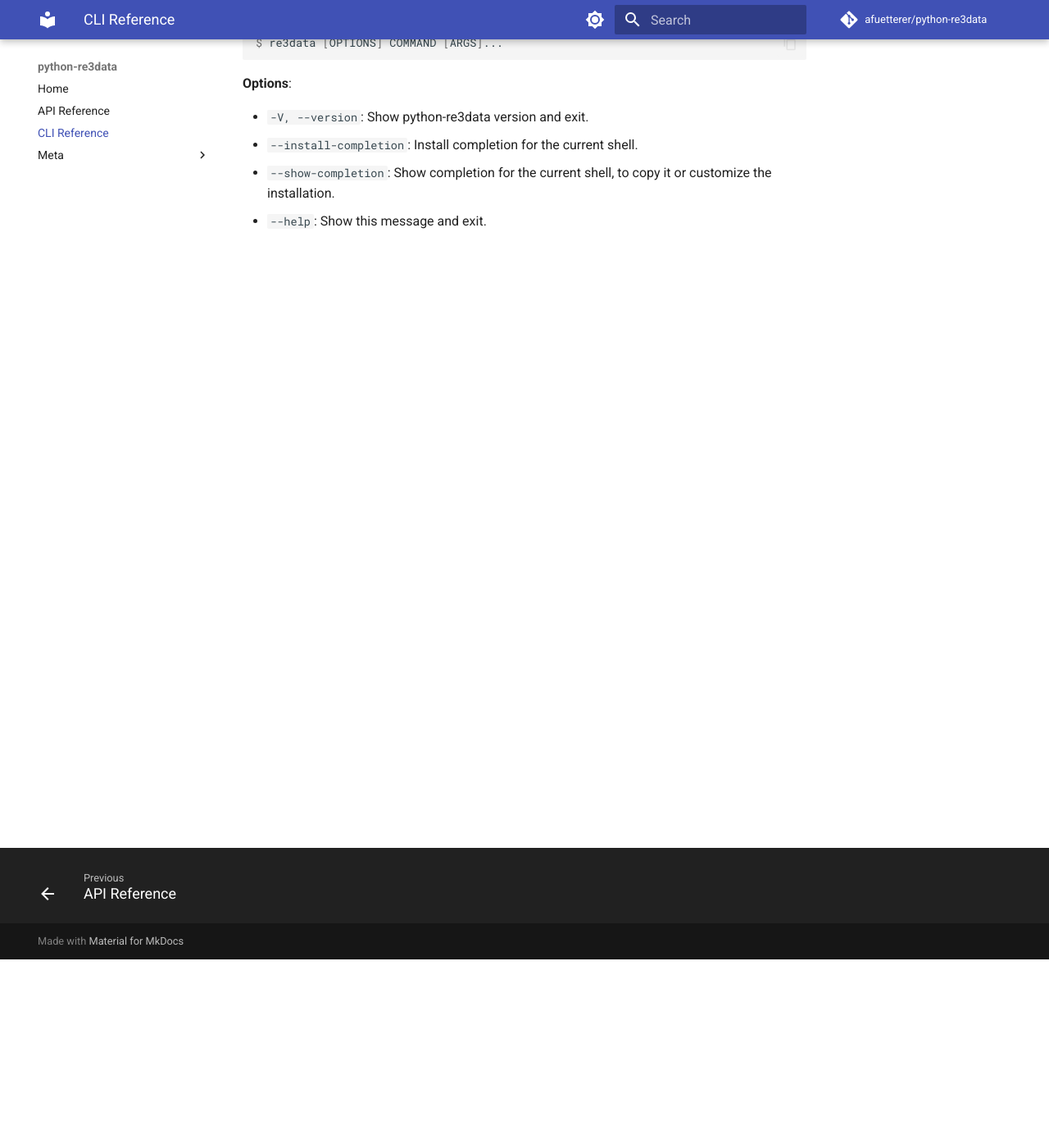
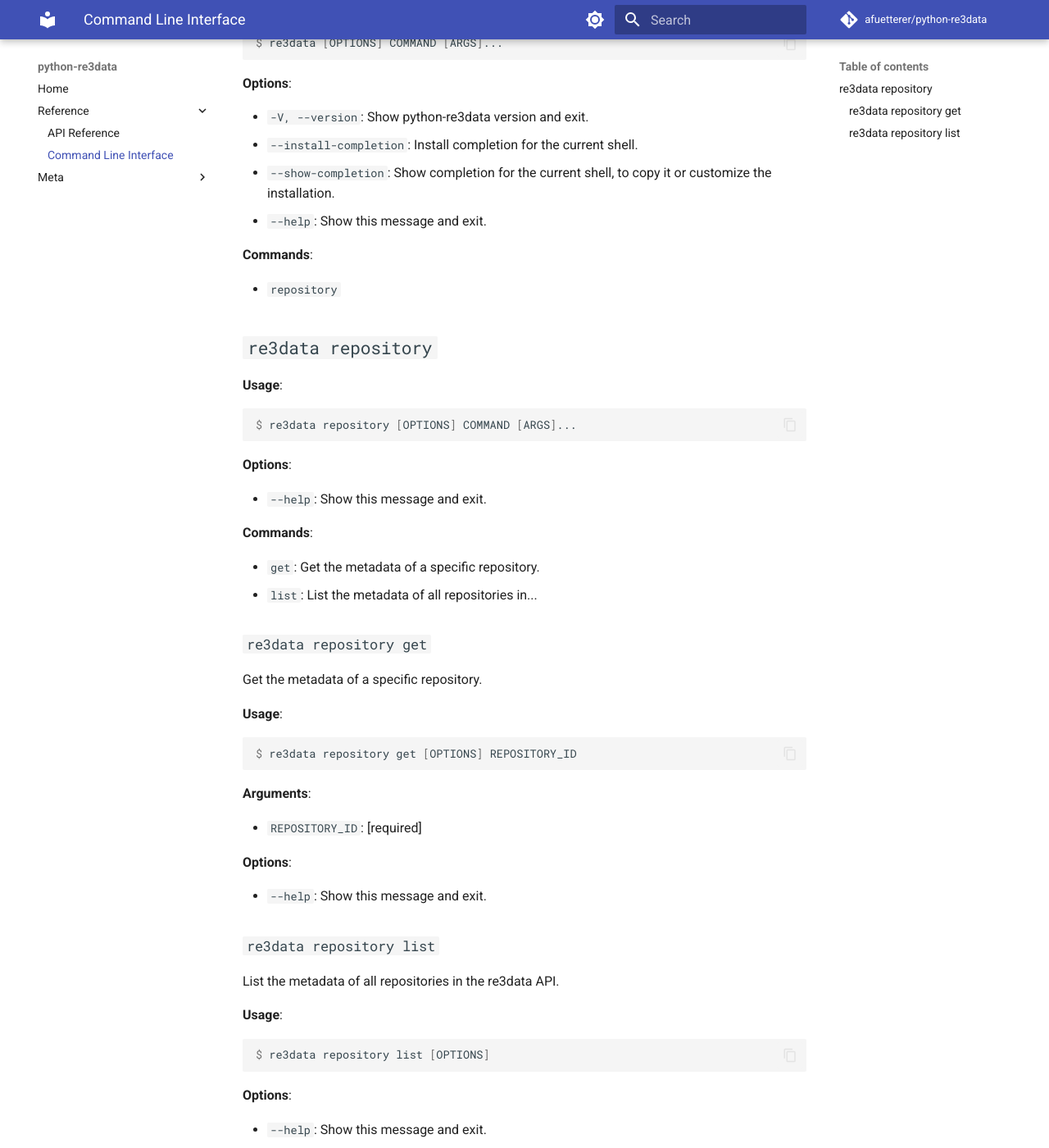
Before and after one commit to afuetterer/python-re3data, an MkDocs documentation site: the page built from docs/src/cli.md, in a window 1280 px wide and 1400 px high, scrolled down 230 px. Shown: the whole window at 82% size. Built offline with MkDocs 1.6.1 and Material for MkDocs 9.7.7, drawn with Linux system fonts in a browser that asks for light colours; comment, search, counter and statistics services are not loaded; the version menu is left out; some of the changed text lies outside the part shown.

Commit message:
docs: add reference level in navigation (#80)
Fixes #79

````diff
--- a/docs/mkdocs.yml
+++ b/docs/mkdocs.yml
@@ -15,8 +15,9 @@
 
 nav:
 - Home: index.md
-- API Reference: api.md
-- CLI Reference: cli.md
+- Reference:
+  - API Reference: api.md
+  - Command Line Interface: cli.md
 - Meta:
   - Contributor Guide: contributing.md
   - Changelog: changelog.md
--- a/docs/src/cli.md
+++ b/docs/src/cli.md
@@ -1,4 +1,4 @@
-# CLI Reference
+# Command Line Interface
 
 python-re3data.
 
@@ -14,3 +14,56 @@
 * `--install-completion`: Install completion for the current shell.
 * `--show-completion`: Show completion for the current shell, to copy it or customize the installation.
 * `--help`: Show this message and exit.
+
+**Commands**:
+
+* `repository`
+
+## `re3data repository`
+
+**Usage**:
+
+```console
+$ re3data repository [OPTIONS] COMMAND [ARGS]...
+```
+
+**Options**:
+
+* `--help`: Show this message and exit.
+
+**Commands**:
+
+* `get`: Get the metadata of a specific repository.
+* `list`: List the metadata of all repositories in...
+
+### `re3data repository get`
+
+Get the metadata of a specific repository.
+
+**Usage**:
+
+```console
+$ re3data repository get [OPTIONS] REPOSITORY_ID
+```
+
+**Arguments**:
+
+* `REPOSITORY_ID`: [required]
+
+**Options**:
+
+* `--help`: Show this message and exit.
+
+### `re3data repository list`
+
+List the metadata of all repositories in the re3data API.
+
+**Usage**:
+
+```console
+$ re3data repository list [OPTIONS]
+```
+
+**Options**:
+
+* `--help`: Show this message and exit.
--- a/pyproject.toml
+++ b/pyproject.toml
@@ -129,7 +129,7 @@
 lock-filename = "requirements/{env_name}.txt"
 
 [tool.hatch.envs.docs.scripts]
-cli = "typer src/re3data/_cli.py utils docs --name=re3data --title='CLI Reference' --output docs/src/cli.md"
+cli = "typer src/re3data/_cli.py utils docs --name=re3data --title='Command Line Interface' --output docs/src/cli.md"
 build = "mkdocs build --config-file=docs/mkdocs.yml"
 serve = "mkdocs serve --verbose --config-file=docs/mkdocs.yml"
 deploy = "mike deploy --push --update-aliases $(hatch version) latest --config-file=docs/mkdocs.yml"
````
